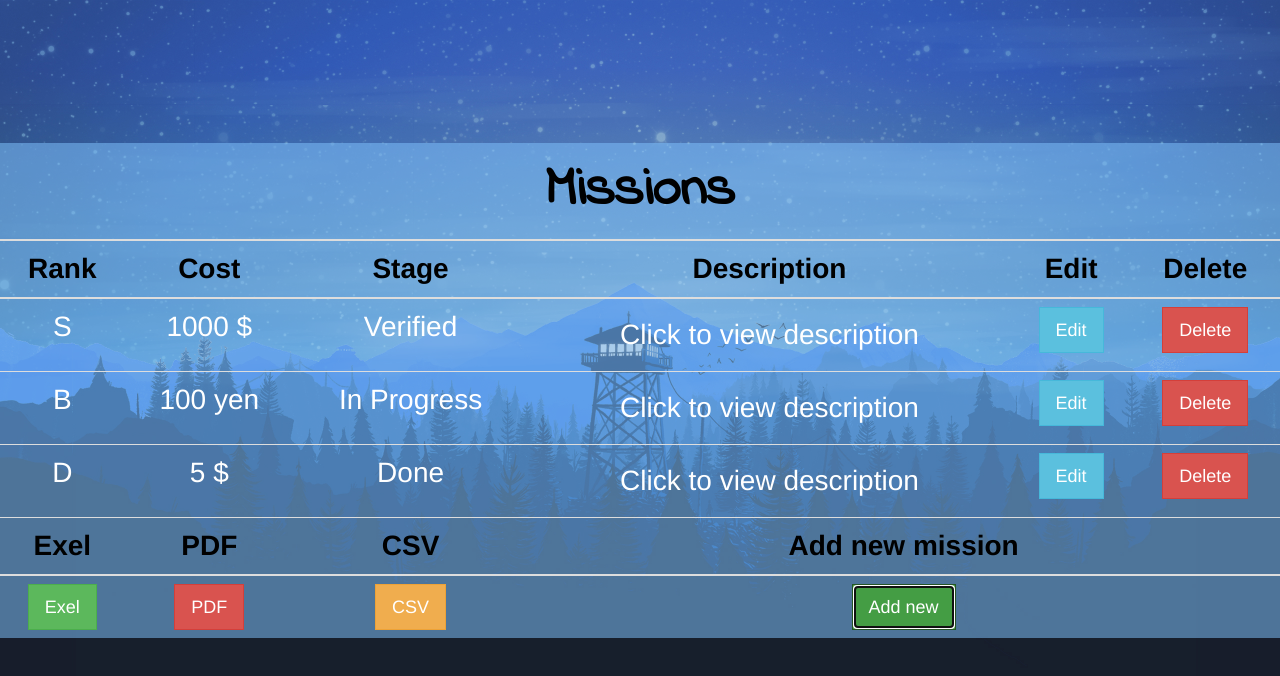
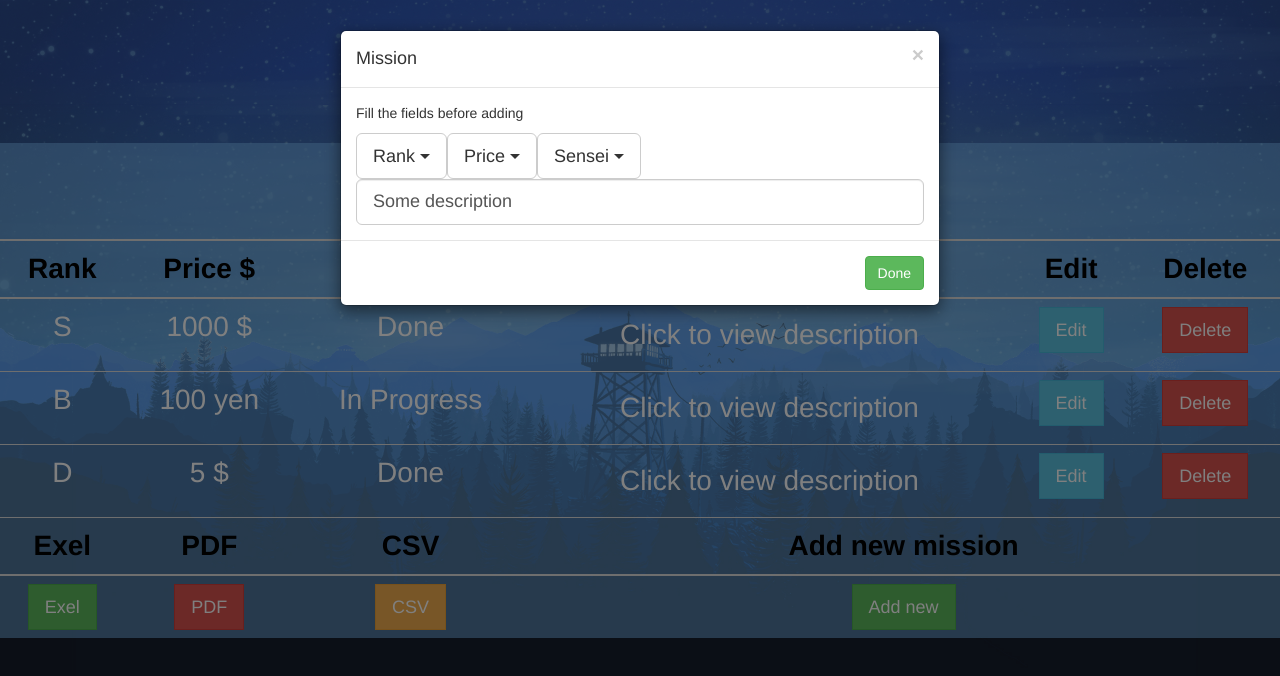
Before and after one commit to RinneSixPaths/complex-state, a React app: page /missions in a window 1280 px wide. Both pictures are taken after a click on the button "Add new". Shown: the top 676 px of the page. Built offline with nearby package versions, Linux system fonts and the light colour scheme.

Commit message:
mission table developing

```diff
--- a/src/components/Missions.js
+++ b/src/components/Missions.js
@@ -1,6 +1,7 @@
 import React, { Component } from 'react';
 import { connect } from 'react-redux';
 import { Router, Route, Link } from 'react-router-dom';
+import { store } from '../redux/store';
 
 import mainBg from '../../img/night.jpg';
 import swipe from '../../img/swipe.png';
@@ -10,7 +11,7 @@ import { setupMainBg, setupHeader, setupBlankBlock, entry } from '../Anima';
 import "../../css/missionStyle.css";
 import "../../css/fonts.css";
 import "bootstrap/dist/css/bootstrap.css";
-import { FormControl, Button, Col, Table, Well } from "react-bootstrap";
+import { FormControl, Button, Col, Table, Well, Modal, DropdownButton, MenuItem } from "react-bootstrap";
 
 import Header from './Header/Header';
 import Navigator from './Navigator/Navigator';
@@ -22,22 +23,26 @@ const description = 'It is a long established fact that a reader will be distrac
 
 const mockMissions = [{
 	rank: 'S',
-	cost: '1000 $',
-	stage: 'Verified',
+	price: '1000 $',
+	stage: 'Done',
 	description: 'It is a long established fact that a reader will be distracted by the readable content of a page when looking at its layout. The point of using Lorem Ipsum is that it has a more-or-less normal distribution of letters, as opposed to using Content here, content here, making it look like readable English. Many desktop publishing packages and web page editors now use Lorem Ipsum as their default model text, and a search for lorem ipsum will uncover many web sites still in their infancy. Various versions have evolved over the years, sometimes by accident, sometimes on purpose (injected humour and the like'
 },
 {
 	rank: 'B',
-	cost: '100 yen',
+	price: '100 yen',
 	stage: 'In Progress',
 	description: 'It is a long established fact that a reader will be distracted by the readable content of a page when looking at its layout. The point of using Lorem Ipsum is that it has a more-or-less normal distribution of letters, as opposed to using Content here, content here, making it look like readable English. Many desktop publishing packages and web page editors now use Lorem Ipsum as their default model text, and a search for lorem ipsum will uncover many web sites still in their infancy. Various versions have evolved over the years, sometimes by accident, sometimes on purpose (injected humour and the like'
 },
 {
 	rank: 'D',
-	cost: '5 $',
+	price: '5 $',
 	stage: 'Done',
-	description: 'It is a long established fact that a reader will be distracted by the readable content of a page when looking at its layout. The point of using Lorem Ipsum is that it has a more-or-less normal distribution of letters, as opposed to using Content here, content here, making it look like readable English. Many desktop publishing packages and web page editors now use Lorem Ipsum as their default model text, and a search for lorem ipsum will uncover many web sites still in their infancy. Various versions have evolved over the years, sometimes by accident, sometimes on purpose (injected humour and the like'
+	description: 'test'
 }];
+
+const mockSenseis = ['Yoda', 'Skywalker', 'Snoke', 'Shifu', 'Hiruzen'];
+const mockPrices = [10, 100, 500, 1000, 5000, 10000];
+const mockRanks = ['S', 'A', 'B', 'C', 'D'];
 
 const mapStateToProps = state => {
     return { missions: state.currentUser.missions };
@@ -45,17 +50,34 @@ const mapStateToProps = state => {
 
 class MissionsView extends Component {
 
-    constructor(props) {
+    _sensei = '';
+    _rank = '';
+    _price = 10;
+
+
+    constructor (props) {
         super(props);
 
+        this.state = {
+            show: false,
+            description: 'Some description'
+        };
 		this.readMoreClick = this.readMoreClick.bind(this);
+        this.handleShow = this.handleShow.bind(this);
+        this.handleClose = this.handleClose.bind(this);
+        this.addNewMission = this.addNewMission.bind(this);
+        this.onSenseiSelect = this.onSenseiSelect.bind(this);
+        this.onPriceSelect = this.onPriceSelect.bind(this);
+        this.onRankSelect = this.onRankSelect.bind(this);
+        this.onDescptionInput = this.onDescptionInput.bind(this);
+        this.editMission = this.editMission.bind(this);
     }
 
-    componentDidMount() {
+    componentDidMount () {
         entry();
     }
 
-	readMoreClick(e) {
+	readMoreClick (e) {
 		const clickedNode = (e.target.children[0] || e.target);
 		const currentText = clickedNode.textContent;
 
@@ -66,9 +88,98 @@ class MissionsView extends Component {
 		}
     }
 
+    handleClose () {
+        this.setState({ show: false, description: 'Some description' });
+        this._rank = '';
+        this._price = 10;
+        this._sensei = '';
+    }
+
+    handleShow () {
+      this.setState({ show: true });
+    }
+
+    addNewMission (e) {
+        const payload = {
+            user: store.getState().currentUser,
+            mission: {
+                rank: this._rank,
+                price: this._price,
+                sensei: this._sensei,
+                stage: 'In Progress',
+                description: this.state.description
+            }
+        };
+        const queryConfig = {
+            method: 'POST',
+            headers: {
+                'Accept': 'application/json, text/plain, */*',
+                'Content-Type': 'application/json'
+            },
+            body: JSON.stringify(payload)
+        };
+
+        fetch('/mission', queryConfig)
+             .then(response => (response.json()))
+             .then(data => {
+                 console.log(data);
+             });
+        this.handleClose();
+    }
+
+    onSenseiSelect (eventKey, e) {
+        this._sensei = eventKey;
+    }
+
+    onPriceSelect (eventKey, e) {
+        this._price = eventKey;
+    }
+
+    onRankSelect (eventKey, e) {
+        this._rank = eventKey;
+    }
+
+    onDescptionInput (e) {
+        this.setState({
+            ...this.state,
+            description: e.target.value
+        });
+    }
+
+    editMission (e) {
+        const payload = {
+            user: store.getState().currentUser,
+            mission: {
+                rank: this._rank,
+                price: this._price,
+                sensei: this._sensei,
+                stage: 'In Progress',
+                description: this.state.description
+            }
+        };
+        const queryConfig = {
+            method: 'POST',
+            headers: {
+                'Accept': 'application/json, text/plain, */*',
+                'Content-Type': 'application/json'
+            },
+            body: JSON.stringify(payload)
+        };
+
+        fetch('/mission', queryConfig)
+             .then(response => (response.json()))
+             .then(data => {
+                 console.log(data);
+             });
+        this.handleClose();
+    }
+
     render() {
 		//this.props.missions USE THIS WHEN RESPONSE COMES
 		const missions = mockMissions;
+		const senseis = mockSenseis;
+		const prices = mockPrices;
+		const ranks = mockRanks;
 
         return (
             <div className="main-bg-wrapper" style={ setupMainBg(mainBg) }>
@@ -82,7 +193,7 @@ class MissionsView extends Component {
                         </tr>
                         <tr>
                           <th className="th-mission-container"><div>Rank</div></th>
-                          <th className="th-mission-container"><div>Cost</div></th>
+                          <th className="th-mission-container"><div>Price $</div></th>
                           <th className="th-mission-container"><div>Stage</div></th>
                           <th className="th-mission-container"><div>Description</div></th>
                           <th className="th-mission-container"><div>Edit</div></th>
@@ -90,42 +201,20 @@ class MissionsView extends Component {
                         </tr>
                       </thead>
                       <tbody>
-                        <tr>
-                          <td className="td-mission-container"><div>S</div></td>
-                          <td className="td-mission-container"><div>1000 $</div></td>
-                          <td className="td-mission-container"><div>Verified</div></td>
+                        {missions.map((mission, index) => (
+                            <tr key={index}>
+                              <td className="td-mission-container"><div>{mission.rank}</div></td>
+                              <td className="td-mission-container"><div>{mission.price}</div></td>
+                              <td className="td-mission-container"><div>{mission.stage}</div></td>
                               <td className="td-mission-container view-description" onClick={this.readMoreClick}>
                                   <div>
                                     {blankDescriptionTemplate}
                                   </div>
                               </td>
-                          <td className="td-mission-container"><div><Button bsStyle="info" bsSize="large">Edit</Button></div></td>
+                              <td className="td-mission-container"><div><Button bsStyle="info" bsSize="large" onClick={this.handleShow}>Edit</Button></div></td>
                               <td className="td-mission-container"><div><Button bsStyle="danger" bsSize="large">Delete</Button></div></td>
                             </tr>
-                        <tr>
-                          <td className="td-mission-container"><div>B</div></td>
-                          <td className="td-mission-container"><div>100 yen</div></td>
-                          <td className="td-mission-container"><div>In Progress</div></td>
-                          <td className="td-mission-container view-description" onClick={this.readMoreClick}>
-							  <div>
-							  	{blankDescriptionTemplate}
-							  </div>
-						  </td>
-                          <td className="td-mission-container"><div><Button bsStyle="info" bsSize="large">Edit</Button></div></td>
-                          <td className="td-mission-container"><div><Button bsStyle="danger" bsSize="large">Delete</Button></div></td>
-                        </tr>
-                        <tr>
-                          <td className="td-mission-container"><div>D</div></td>
-                          <td className="td-mission-container"><div>5 $</div></td>
-                          <td className="td-mission-container" ><div>Done</div></td>
-                          <td className="td-mission-container view-description" onClick={this.readMoreClick}>
-							  <div>
-							  	{blankDescriptionTemplate}
-							  </div>
-						  </td>
-                          <td className="td-mission-container"><div><Button bsStyle="info" bsSize="large">Edit</Button></div></td>
-                          <td className="td-mission-container"><div><Button bsStyle="danger" bsSize="large">Delete</Button></div></td>
-                        </tr>
+                        ))}
                       </tbody>
 					  <thead>
                         <tr>
@@ -141,11 +230,46 @@ class MissionsView extends Component {
 							  <td className="td-mission-container"><div><Button bsStyle="danger" bsSize="large">PDF</Button></div></td>
 							  <td className="td-mission-container" ><div><Button bsStyle="warning" bsSize="large">CSV</Button></div></td>
 							  <td className="td-mission-container" colSpan="3">
-								  <div><Button bsStyle="success" bsSize="large">Add new</Button></div>
+								  <div><Button bsStyle="success" bsSize="large" onClick={this.handleShow}>Add new</Button></div>
 							 </td>
 						  </tr>
 						</tbody>
                     </Table>
+                     <Modal show={this.state.show} onHide={this.handleClose}>
+                      <Modal.Header closeButton>
+                        <Modal.Title>Mission</Modal.Title>
+                      </Modal.Header>
+                         <Modal.Body>
+                            <p>
+                              Fill the fields before adding
+                            </p>
+                            <DropdownButton title="Rank" bsStyle="default" id="1" bsSize="large">
+                              {ranks.map((item, index) => (
+                                    <MenuItem eventKey={item} key={index} onSelect={this.onRankSelect}>{item}</MenuItem>
+                                ))}
+                            </DropdownButton>
+                            <DropdownButton title="Price" bsStyle="default" id="2" bsSize="large">
+                              {prices.map((item, index) => (
+                                    <MenuItem eventKey={item} key={index} onSelect={this.onPriceSelect}>{item}</MenuItem>
+                                ))}
+                            </DropdownButton>
+                            <DropdownButton title="Sensei" bsStyle="default" id="2" bsSize="large">
+                                {senseis.map((item, index) => (
+                                    <MenuItem eventKey={item} key={index} onSelect={this.onSenseiSelect}>{item}</MenuItem>
+                                ))}
+                            </DropdownButton>
+                            <FormControl
+                                    bsSize="large"
+                                    type = "text"
+                                    placeholder="Enter description"
+                                    value = {this.state.description}
+                                    onChange={this.onDescptionInput}>
+                            </FormControl>
+                          </Modal.Body>
+                          <Modal.Footer>
+                            <Button bsStyle="success" onClick={this.addNewMission}>Done</Button>
+                          </Modal.Footer>
+                    </Modal>
                 </div>
                 <Footer />
             </div>
```
Also changed, not shown: server.js (+7 -1 lines). Lines whose indentation alone changed are shown as unchanged.
